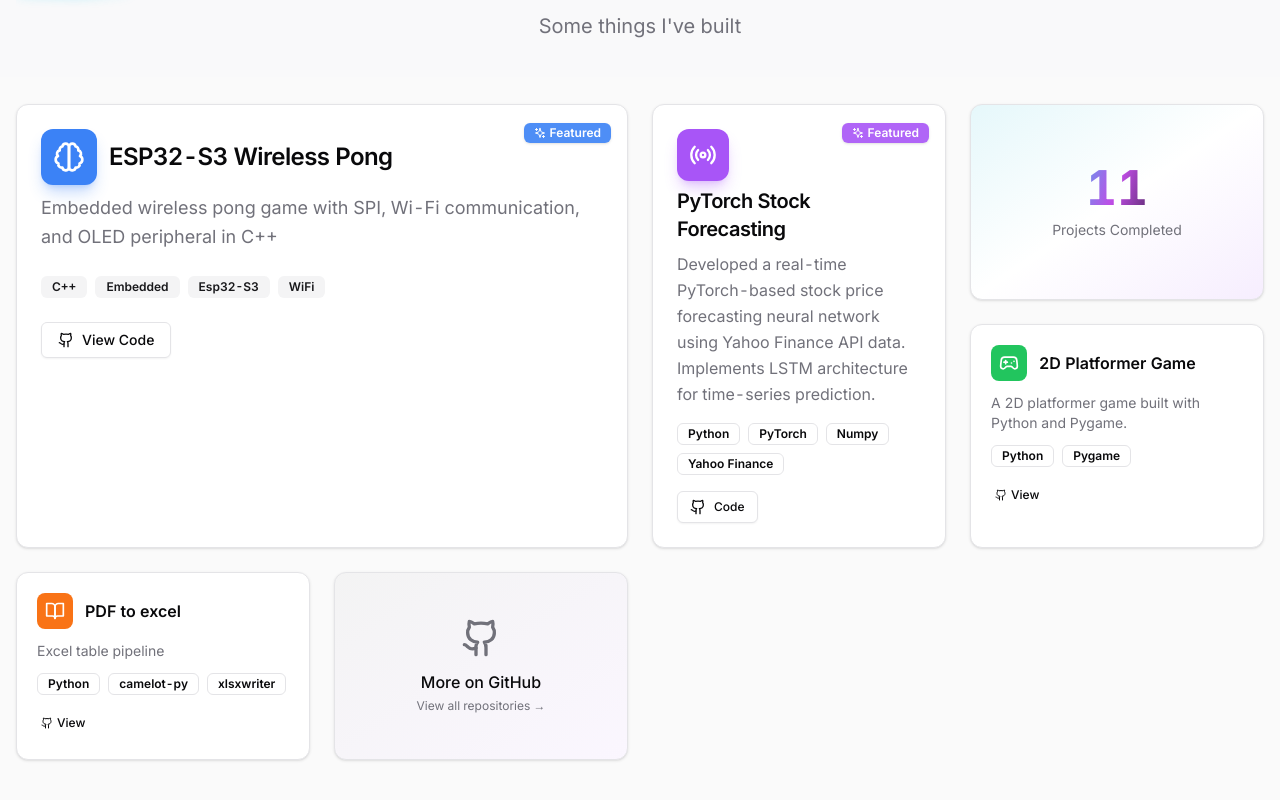
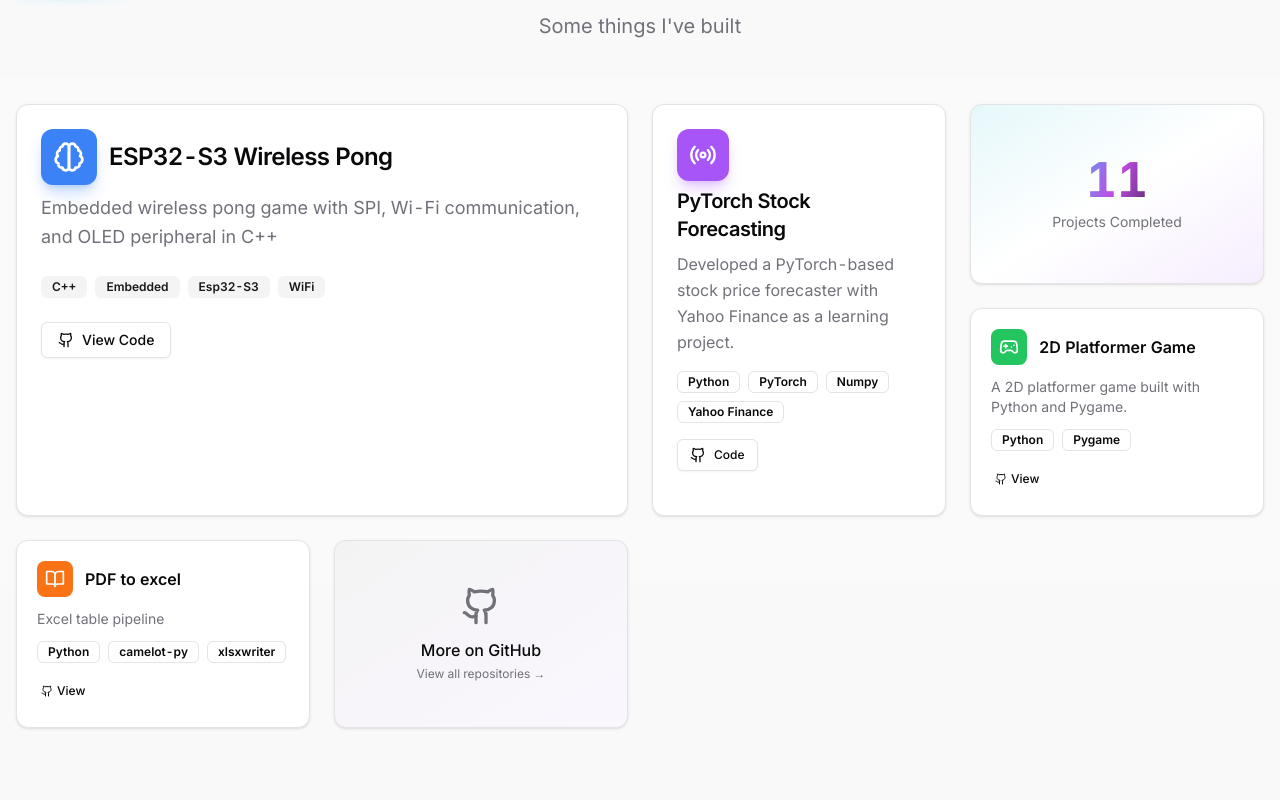
Before and after one commit to AxelSuu/AxelSundqvist, a React (Vite) app: page / in a window 1280 px wide. Shown: the part 940-1740 px from the top of the page. Built offline with nearby package versions, Linux system fonts and the light colour scheme.

Commit message:
små ui ändringar

```diff
--- a/src/components/portfolio/contact.tsx
+++ b/src/components/portfolio/contact.tsx
@@ -114,28 +114,6 @@
             </div>
           </GlowCard>
 
-          {/* Download Resume - Wide */}
-          <GlowCard
-            className="col-span-2 md:col-span-2 lg:col-span-3 p-5 group cursor-pointer hover:scale-[1.02] transition-transform"
-            glowColor="rgba(168, 85, 247, 0.3)"
-          >
-            <button
-              onClick={downloadResume}
-              className="flex items-center justify-between w-full"
-            >
-              <div className="flex items-center gap-3">
-                <div className="p-2 rounded-xl bg-purple-500/10 group-hover:bg-purple-500 transition-colors">
-                  <Download className="h-5 w-5 text-purple-500 group-hover:text-white transition-colors" />
-                </div>
-                <div className="text-left">
-                  <h4 className="font-semibold">Download Resume</h4>
-                  <p className="text-xs text-muted-foreground">Get my full CV in PDF</p>
-                </div>
-              </div>
-              <ArrowUpRight className="h-5 w-5 text-muted-foreground group-hover:text-purple-500 group-hover:translate-x-1 group-hover:-translate-y-1 transition-all" />
-            </button>
-          </GlowCard>
-
 
 
           {/* Quick Message Ideas */}
--- a/src/components/portfolio/projects.tsx
+++ b/src/components/portfolio/projects.tsx
@@ -20,7 +20,7 @@
     },
     {
       title: 'PyTorch Stock Forecasting',
-      description: 'Developed a real-time PyTorch-based stock price forecasting neural network using Yahoo Finance API data. Implements LSTM architecture for time-series prediction.',
+      description: 'Developed a PyTorch-based stock price forecaster with Yahoo Finance as a learning project.',
       technologies: ['Python', 'PyTorch', 'Numpy', 'Yahoo Finance'],
       icon: Brain,
       color: 'bg-blue-500',
@@ -73,12 +73,7 @@
             className="md:col-span-2 md:row-span-2 group relative overflow-hidden"
             glowColor="rgba(59, 130, 246, 0.4)"
           >
-            <div className="absolute top-4 right-4 z-10">
-              <Badge className="bg-blue-500/90 text-white border-0">
-                <Sparkles className="w-3 h-3 mr-1" />
-                Featured
-              </Badge>
-            </div>
+
             <CardHeader className="pb-2">
               <div className="flex items-center space-x-3">
                 <div className="p-3 rounded-xl bg-blue-500 shadow-lg shadow-blue-500/30 group-hover:scale-110 transition-transform duration-300">
@@ -112,12 +107,6 @@
             className="md:row-span-2 group relative overflow-hidden"
             glowColor="rgba(168, 85, 247, 0.4)"
           >
-            <div className="absolute top-4 right-4 z-10">
-              <Badge className="bg-purple-500/90 text-white border-0">
-                <Sparkles className="w-3 h-3 mr-1" />
-                Featured
-              </Badge>
-            </div>
             <CardHeader className="pb-2">
               <div className="flex items-center space-x-3">
                 <div className="p-3 rounded-xl bg-purple-500 shadow-lg shadow-purple-500/30 group-hover:scale-110 transition-transform duration-300">
```
